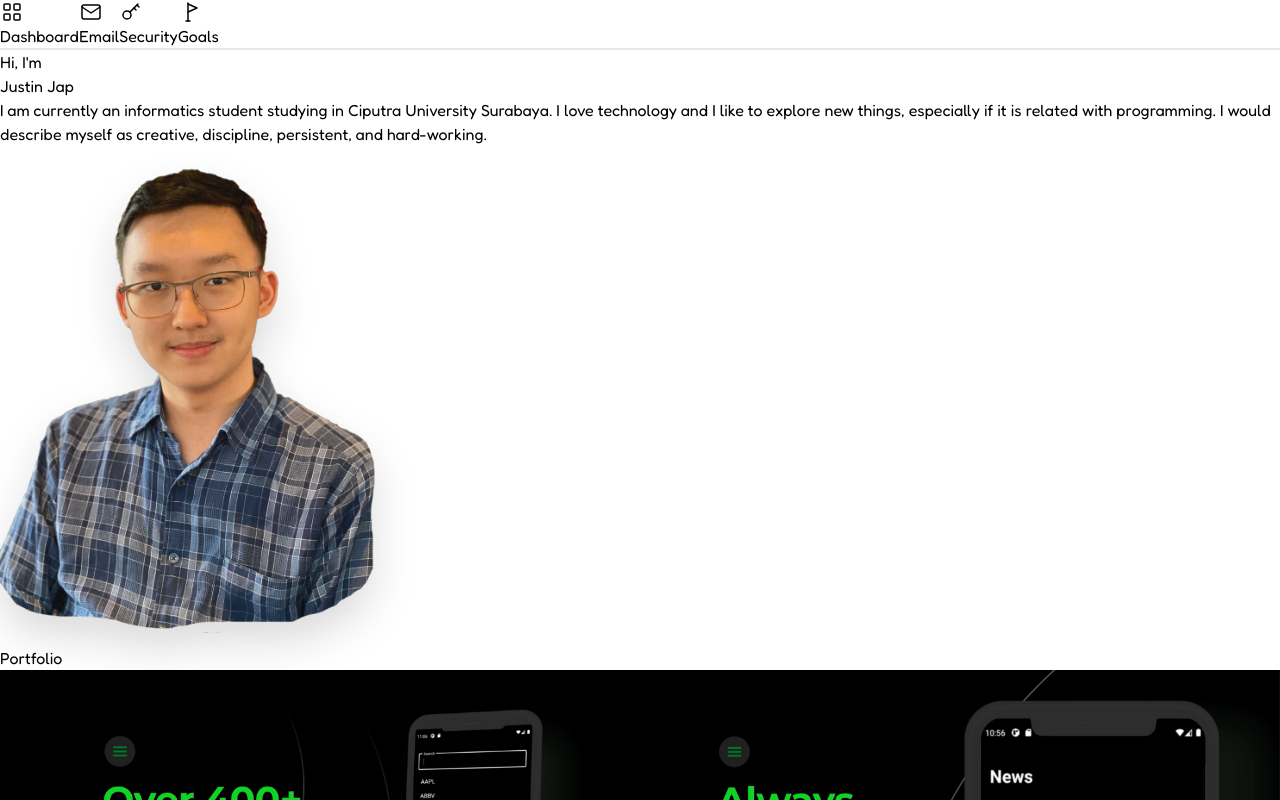
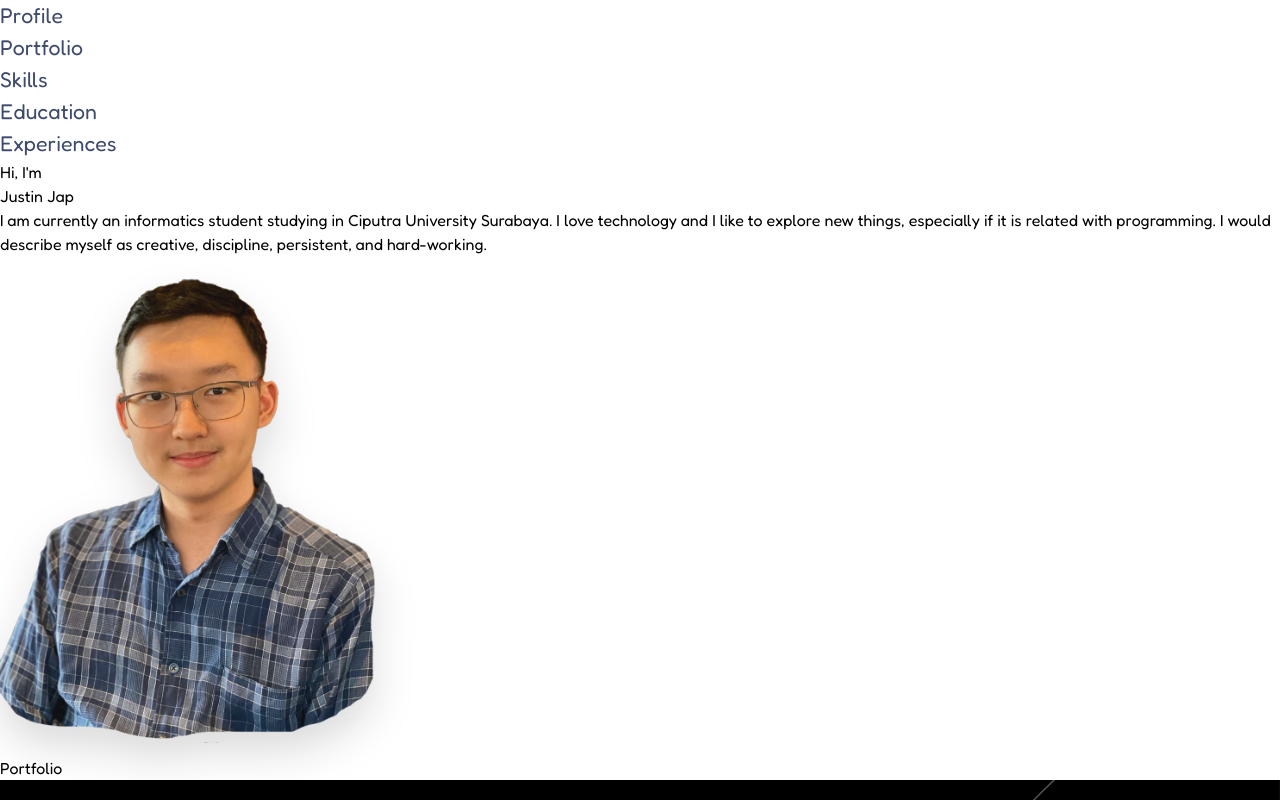
Before and after one commit to JuJu222/jjportfolio, a Vue app: page / in a window 1280 px wide. Shown: the top 800 px of the page. Built offline with nearby package versions, Linux system fonts and the light colour scheme.

Commit message:
Fixed nav

```diff
--- a/src/components/Home.vue
+++ b/src/components/Home.vue
@@ -1,6 +1,6 @@
 <template>
   <section>
-    <div class="flex flex-row justify-center gap-x-34">
+    <section id="profile" class="flex flex-row justify-center gap-x-34">
       <div class="mt-10 max-w-7xl px-4 sm:mt-12 sm:px-6 md:mt-16 lg:mt-20 lg:px-8 xl:mt-28">
         <div class="sm:text-center lg:text-left">
           <h2 class="block xl:inline text-4xl text-center">Hi, I'm</h2>
@@ -13,14 +13,14 @@
       <div>
         <img class="home-img" src="/img/justinjapweb.png" alt="" />
       </div>
-    </div>
-    <div>
+    </section>
+    <section id="portfolio">
       <h2 class="text-5xl text-center">Portfolio</h2>
       <div class="flex my-10 flex-wrap justify-center">
         <PortfolioCard v-for="(portfolio, index) in portfolios" class="m-5 z-10" :portfolio="portfolio" @click="open[index] = true"/>
       </div>
-    </div>
-    <div>
+    </section>
+    <section id="skills">
       <h2 class="text-5xl text-center">Skills</h2>
       <div class="flex my-10 flex-wrap justify-center">
         <SkillCard class="m-5" title="Android" icon="/img/icons/android.svg"/>
@@ -38,9 +38,13 @@
         <SkillCard class="m-5" title="Firebase" icon="/img/icons/firebase.svg"/>
         <Modal v-for="(portfolio, index) in portfolios" :portfolio="portfolio" :open="open[index]" @clicked="open[index] = false"/>
       </div>
-    </div>
-    <Education class="w-2/4"></Education>
-    <Experiences class="w-2/4"></Experiences>
+    </section>
+    <section id="education">
+      <Education class="w-2/4"></Education>
+    </section>
+    <section id="experiences">
+      <Experiences class="w-2/4"></Experiences>
+    </section>
   </section>
 </template>
 
--- a/src/components/Navbar.vue
+++ b/src/components/Navbar.vue
@@ -1,50 +1,38 @@
 <template>
-  <nav id="Main" class="fixed z-20 transform xl:translate-x-0 ease-in-out transition duration-500 flex justify-start items-start w-full sm:w-72 flex-col h-full">
-    <div class="xl:mt-6 flex flex-col justify-start items-start px-4 w-full space-y-3 pb-5">
-      <button class="focus:outline-none flex jusitfy-start hover:text-white focus:bg-indigo-700 focus:text-white hover:bg-indigo-700 text-gray-600 rounded py-3 pl-4 items-center space-x-6 w-full">
-        <svg class="fill-stroke" width="24" height="24" viewBox="0 0 24 24" fill="none" xmlns="http://www.w3.org/2000/svg">
-          <path d="M9 4H5C4.44772 4 4 4.44772 4 5V9C4 9.55228 4.44772 10 5 10H9C9.55228 10 10 9.55228 10 9V5C10 4.44772 9.55228 4 9 4Z" stroke="currentColor" stroke-width="1.5" stroke-linecap="round" stroke-linejoin="round" />
-          <path d="M19 4H15C14.4477 4 14 4.44772 14 5V9C14 9.55228 14.4477 10 15 10H19C19.5523 10 20 9.55228 20 9V5C20 4.44772 19.5523 4 19 4Z" stroke="currentColor" stroke-width="1.5" stroke-linecap="round" stroke-linejoin="round" />
-          <path d="M9 14H5C4.44772 14 4 14.4477 4 15V19C4 19.5523 4.44772 20 5 20H9C9.55228 20 10 19.5523 10 19V15C10 14.4477 9.55228 14 9 14Z" stroke="currentColor" stroke-width="1.5" stroke-linecap="round" stroke-linejoin="round" />
-          <path d="M19 14H15C14.4477 14 14 14.4477 14 15V19C14 19.5523 14.4477 20 15 20H19C19.5523 20 20 19.5523 20 19V15C20 14.4477 19.5523 14 19 14Z" stroke="currentColor" stroke-width="1.5" stroke-linecap="round" stroke-linejoin="round" />
-        </svg>
-        <p class="text-base leading-4">Dashboard</p>
-      </button>
-      <button class="focus:outline-none flex jusitfy-start hover:text-white focus:bg-indigo-700 focus:text-white hover:bg-indigo-700 text-gray-600 rounded py-3 pl-4 items-center w-full space-x-6">
-        <svg width="24" height="24" viewBox="0 0 24 24" fill="none" xmlns="http://www.w3.org/2000/svg">
-          <path d="M19 5H5C3.89543 5 3 5.89543 3 7V17C3 18.1046 3.89543 19 5 19H19C20.1046 19 21 18.1046 21 17V7C21 5.89543 20.1046 5 19 5Z" stroke="currentColor" stroke-width="1.5" stroke-linecap="round" stroke-linejoin="round" />
-          <path d="M3 7L12 13L21 7" stroke="currentColor" stroke-width="1.5" stroke-linecap="round" stroke-linejoin="round" />
-        </svg>
-        <p class="text-base leading-4">Email</p>
-      </button>
-      <button class="focus:outline-none flex justify-start items-center space-x-6 hover:text-white focus:bg-indigo-700 focus:text-white hover:bg-indigo-700 text-gray-600 rounded py-3 pl-4 w-full">
-        <svg width="24" height="24" viewBox="0 0 24 24" fill="none" xmlns="http://www.w3.org/2000/svg">
-          <path d="M8 19C10.2091 19 12 17.2091 12 15C12 12.7909 10.2091 11 8 11C5.79086 11 4 12.7909 4 15C4 17.2091 5.79086 19 8 19Z" stroke="currentColor" stroke-width="1.5" stroke-linecap="round" stroke-linejoin="round" />
-          <path d="M10.85 12.15L19 4" stroke="currentColor" stroke-width="1.5" stroke-linecap="round" stroke-linejoin="round" />
-          <path d="M18 5L20 7" stroke="currentColor" stroke-width="1.5" stroke-linecap="round" stroke-linejoin="round" />
-          <path d="M15 8L17 10" stroke="currentColor" stroke-width="1.5" stroke-linecap="round" stroke-linejoin="round" />
-        </svg>
-        <p class="text-base leading-4">Security</p>
-      </button>
-      <button class="flex justify-start items-center space-x-6 hover:text-white focus:outline-none focus:bg-indigo-700 focus:text-white hover:bg-indigo-700 text-gray-600 rounded py-3 pl-4 w-full">
-        <svg width="24" height="24" viewBox="0 0 24 24" fill="none" xmlns="http://www.w3.org/2000/svg">
-          <path d="M8 21H12" stroke="currentColor" stroke-width="1.5" stroke-linecap="round" stroke-linejoin="round" />
-          <path d="M10 21V3" stroke="currentColor" stroke-width="1.5" stroke-linecap="round" stroke-linejoin="round" />
-          <path d="M10 4L19 8L10 12" stroke="currentColor" stroke-width="1.5" stroke-linecap="round" stroke-linejoin="round" />
-        </svg>
-        <p class="text-base leading-4">Goals</p>
-      </button>
-    </div>
-    <div class="w-full px-4">
-      <hr class="border-gray-100 w-full" />
-    </div>
-    <div class="w-full px-4">
-      <hr class="border-gray-100 w-full" />
-    </div>
+  <nav class="fixed">
+    <ul class="h-screen flex flex-col justify-around ml-10">
+      <li><a href="#profile">Profile</a></li>
+      <li><a href="#portfolio">Portfolio</a></li>
+      <li><a href="#skills">Skills</a></li>
+      <li><a href="#education">Education</a></li>
+      <li><a href="#experiences">Experiences</a></li>
+    </ul>
   </nav>
 </template>
 
 <script>
+window.addEventListener('DOMContentLoaded', () => {
+
+  const observer = new IntersectionObserver(entries => {
+    entries.forEach(entry => {
+      const id = entry.target.getAttribute('id');
+      if (entry.intersectionRatio > 0) {
+        document.querySelector(`nav li a[href="#${id}"]`).parentElement.classList.add('activea');
+        document.querySelector(`nav li a[href="#${id}"]`).parentElement.classList.remove('notactivea');
+      } else {
+        document.querySelector(`nav li a[href="#${id}"]`).parentElement.classList.remove('activea');
+        document.querySelector(`nav li a[href="#${id}"]`).parentElement.classList.add('notactivea');
+      }
+    });
+  });
+
+  // Track all sections that have an `id` applied
+  document.querySelectorAll('section[id]').forEach((section) => {
+    observer.observe(section);
+  });
+
+});
+
 export default {
   name: "Navbar",
   data(){
--- a/src/index.css
+++ b/src/index.css
@@ -47,3 +47,15 @@ li.timeline-item::before {
     height: 14px;
     box-shadow: 0 0 5px rgba(0, 0, 0, 0.2);
 }
+
+.activea {
+    color: #3f4b6d;
+    font-size: 16pt;
+    transition: 500ms;
+}
+
+.notactivea {
+    color: black;
+    font-size: 12pt;
+    transition: 500ms;
+}
```
